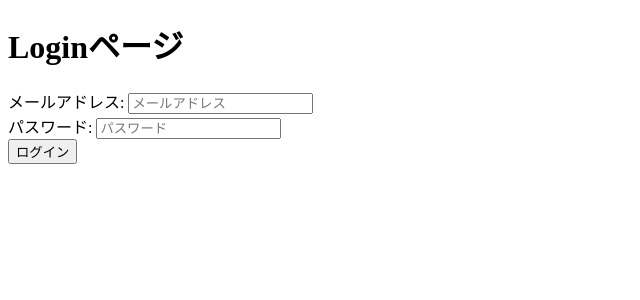
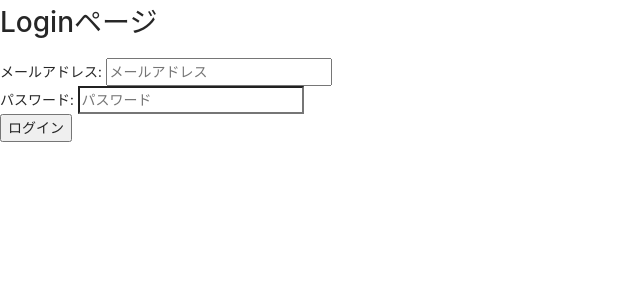
Before and after one commit to Shuri-Honda-1101/skn-reviewApp, a Next.js app: page /jumps/Login in a window 1280 px wide. Shown: the top 300 px of the page, without its empty margins (0-640 px from the left). Built offline with nearby package versions, Linux system fonts and the light colour scheme.

Commit message:
[fix]アントデザインのインポートを修正

```diff
--- a/src/pages/App.css
+++ b/src/pages/App.css
@@ -1,2 +1,2 @@
-@import "~antd/dist/antd.css";
+@import "antd/dist/antd.css";
 /* @import "../css/dashboard.css"; */
--- a/src/pages/_app.tsx
+++ b/src/pages/_app.tsx
@@ -1,4 +1,5 @@
 import { AppProps } from "next/app";
+import "./App.css";
 
 function App({ Component, pageProps }: AppProps) {
   return <Component {...pageProps} />;
--- a/src/pages/jumps/Login.tsx
+++ b/src/pages/jumps/Login.tsx
@@ -5,7 +5,7 @@ const Login: React.FC<{}> = () => {
   const [email, setEmail] = useState<string>("");
   const [password, setPassword] = useState<string>("");
 
-  const handleSubmit = (e: any): void => {
+  const handleSubmit = (e: React.FormEvent<HTMLFormElement>): void => {
     e.preventDefault();
     firebase
       .auth()
```
